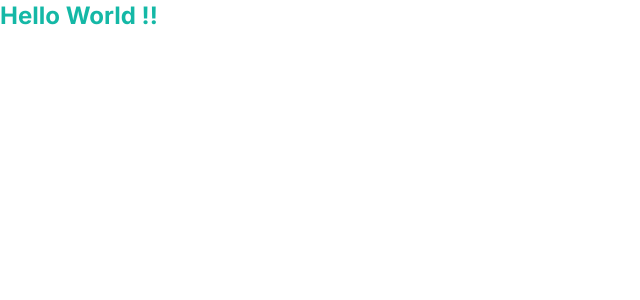
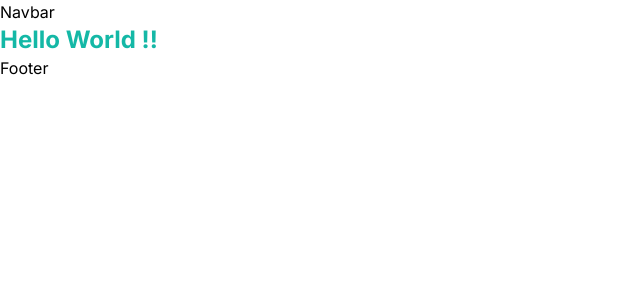
Before and after one commit to RiniJ7/homepage-nextjs, a Next.js app: page / in a window 1280 px wide. Shown: the top 300 px of the page, without its empty margins (0-640 px from the left). Built offline with nearby package versions, Linux system fonts and the light colour scheme.

Commit message:
basic component of Footer and Navbar created

```diff
--- /dev/null
+++ b/app/components/Footer.tsx
@@ -0,0 +1,9 @@
+import React from 'react'
+
+const Footer = () => {
+  return (
+    <div>Footer</div>
+  )
+}
+
+export default Footer
--- /dev/null
+++ b/app/components/Navbar.tsx
@@ -0,0 +1,9 @@
+
+const Navbar = () => {
+  return (
+
+    <div>Navbar</div>
+  )
+}
+
+export default Navbar
--- a/app/layout.tsx
+++ b/app/layout.tsx
@@ -1,12 +1,13 @@
 import type { Metadata } from "next";
 import { Inter } from "next/font/google";
 import "./globals.css";
+import Navbar from "./components/Navbar";
+import Footer from "./components/Footer";
 
-const inter = Inter({ subsets: ["latin"] });
 
 export const metadata: Metadata = {
-  title: "Create Next App",
-  description: "Generated by create next app",
+  title: "Immigrant Tool Box",
+  description: "Home page of Immigrant tool box",
 };
 
 export default function RootLayout({
@@ -16,7 +17,13 @@
 }>) {
   return (
     <html lang="en">
-      <body className={inter.className}>{children}</body>
+      <body>
+        <Navbar />
+        <main className="relative-overflow-hidden">
+        {children}
+        </main>
+        <Footer />
+        </body>
     </html>
   );
 }
```
